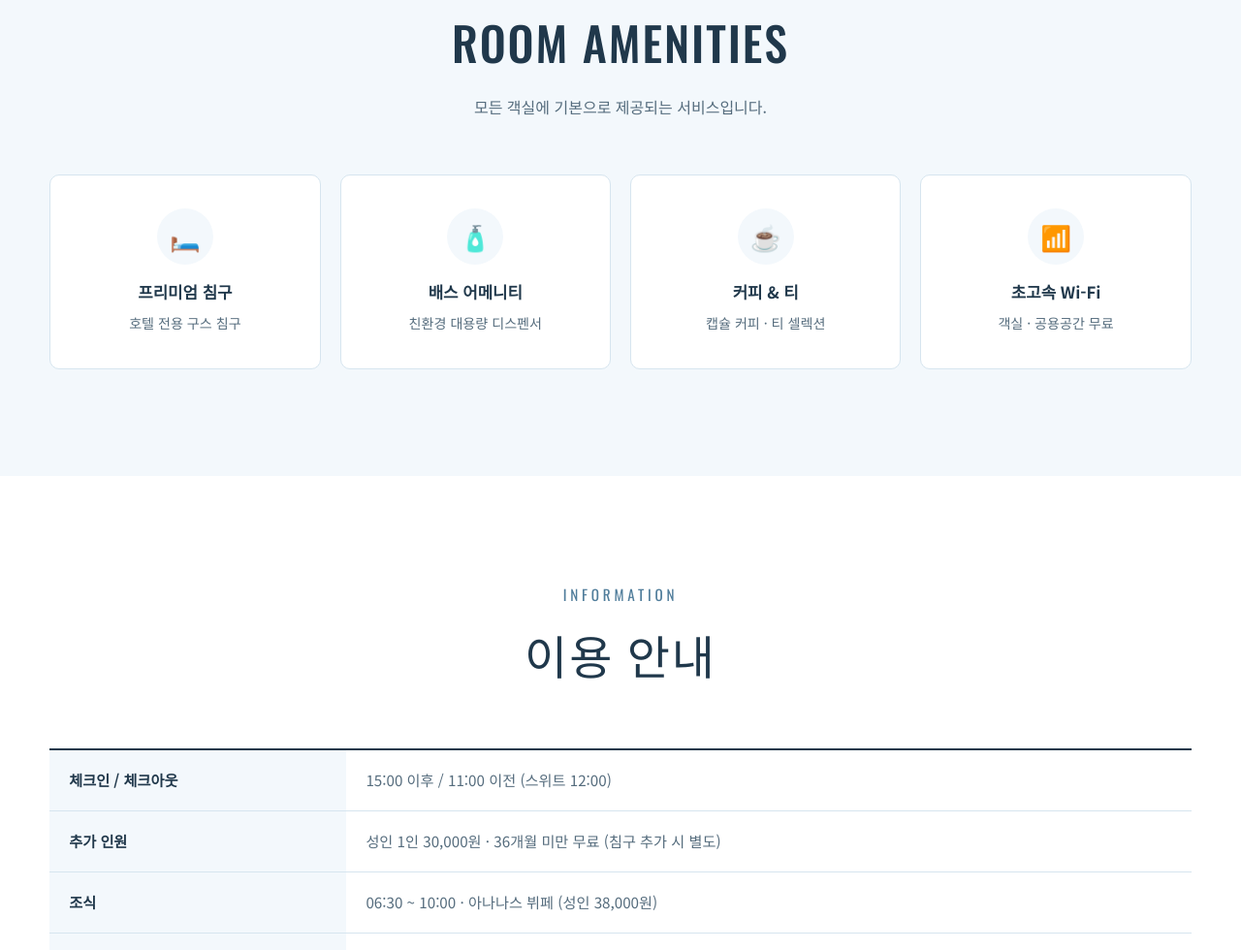
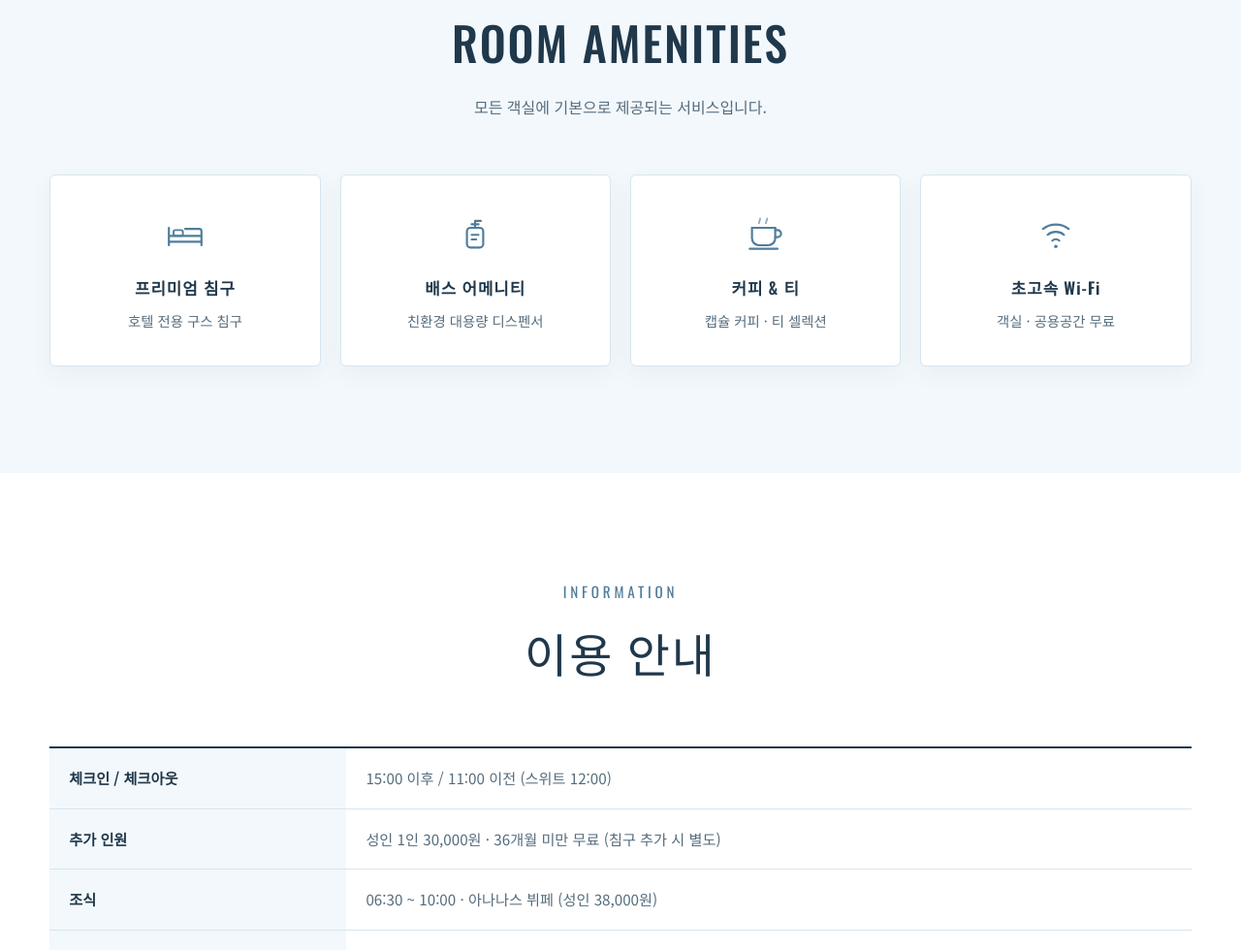
Before and after one commit to chobj20823-cloud/HOTEL_final, a plain HTML site: page rooms.html in a window 1280 px wide. Shown: the part 1976-2956 px from the top of the page at 97% size. Drawn offline with nearby package versions, Linux system fonts and the light colour scheme.

Commit message:
feat: rooms 및 facilities 어메니티 아이콘을 프리미엄 SVG 카드로 교체

```diff
--- a/css/sub.css
+++ b/css/sub.css
@@ -196,14 +196,66 @@
 }
 .gallery figure:hover figcaption { transform: none; }
 
-/* ── 아이콘 특징 리스트 ────────────────────────────────────────── */
+/* ── 아이콘 특징 리스트 (메인 페이지 부대시설 카드와 일체화된 프리미엄 스타일) ── */
 .feature-grid { display: grid; grid-template-columns: repeat(4, 1fr); gap: 20px; }
-.feature-item { text-align: center; padding: 34px 20px; background: var(--color-white); border: 1px solid var(--color-border); border-radius: 10px; transition: var(--transition); }
-.feature-item:hover { border-color: var(--color-sky-blue); transform: translateY(-6px); box-shadow: 0 16px 34px rgba(80, 125, 155, 0.14); }
-.feature-item .icon { width: 58px; height: 58px; margin: 0 auto 14px; display: grid; place-items: center; border-radius: 50%; background: var(--color-section); font-size: 1.6rem; transition: var(--transition); }
-.feature-item:hover .icon { background: var(--color-sky-blue); }
-.feature-item h3 { font-size: 1.05rem; color: var(--color-text); margin-bottom: 6px; }
-.feature-item p { font-size: 0.88rem; color: var(--color-text-sub); }
+.feature-item {
+  text-align: center;
+  padding: 36px 24px;
+  background: var(--color-white);
+  border: 1px solid var(--color-border);
+  border-radius: var(--radius);
+  box-shadow: 0 8px 24px rgba(32, 56, 75, 0.05);
+  transition: var(--transition);
+}
+.feature-item:hover {
+  background: var(--color-ocean-blue);
+  color: var(--white);
+  transform: translateY(-6px);
+  box-shadow: 0 16px 36px rgba(80, 125, 155, 0.22);
+}
+.feature-item .icon {
+  width: 48px;
+  height: 48px;
+  margin: 0 auto 18px;
+  display: flex;
+  align-items: center;
+  justify-content: center;
+  color: var(--color-ocean-blue);
+  background: transparent;
+  border-radius: 0;
+}
+.feature-item .icon svg {
+  width: 100%;
+  height: 100%;
+  transition: transform 0.4s cubic-bezier(0.16, 1, 0.3, 1), color var(--transition);
+}
+.feature-item:hover .icon {
+  color: var(--white);
+  background: transparent;
+}
+.feature-item:hover .icon svg {
+  transform: scale(1.12);
+}
+.feature-item h3 {
+  font-family: var(--font-display);
+  font-size: 1.05rem;
+  letter-spacing: 0.06em;
+  color: var(--color-text);
+  margin-bottom: 8px;
+  transition: color var(--transition);
+}
+.feature-item:hover h3 {
+  color: var(--white);
+}
+.feature-item p {
+  font-size: 0.9rem;
+  color: var(--color-text-sub);
+  line-height: 1.5;
+  transition: color var(--transition);
+}
+.feature-item:hover p {
+  color: var(--white);
+}
 
 /* ── STORY: 타임라인 ───────────────────────────────────────────── */
 .timeline { position: relative; max-width: 860px; margin: 0 auto; }
--- a/rooms.html
+++ b/rooms.html
@@ -162,10 +162,53 @@
           <p>모든 객실에 기본으로 제공되는 서비스입니다.</p>
         </div>
         <div class="feature-grid">
-          <div class="feature-item reveal"><div class="icon" aria-hidden="true">🛏️</div><h3>프리미엄 침구</h3><p>호텔 전용 구스 침구</p></div>
-          <div class="feature-item reveal"><div class="icon" aria-hidden="true">🧴</div><h3>배스 어메니티</h3><p>친환경 대용량 디스펜서</p></div>
-          <div class="feature-item reveal"><div class="icon" aria-hidden="true">☕</div><h3>커피 &amp; 티</h3><p>캡슐 커피 · 티 셀렉션</p></div>
-          <div class="feature-item reveal"><div class="icon" aria-hidden="true">📶</div><h3>초고속 Wi-Fi</h3><p>객실 · 공용공간 무료</p></div>
+          <div class="feature-item reveal">
+            <div class="icon" aria-hidden="true">
+              <svg viewBox="0 0 40 40" fill="none" xmlns="http://www.w3.org/2000/svg">
+                <path d="M6 27V15M6 22H34M34 27V18C34 16.9 33.1 16 32 16H20M6 27H34" stroke="currentColor" stroke-width="1.8" stroke-linecap="round" stroke-linejoin="round"/>
+                <rect x="10" y="17" width="8" height="5" rx="1.5" stroke="currentColor" stroke-width="1.6"/>
+                <path d="M6 27V30M34 27V30" stroke="currentColor" stroke-width="1.8" stroke-linecap="round"/>
+              </svg>
+            </div>
+            <h3>프리미엄 침구</h3>
+            <p>호텔 전용 구스 침구</p>
+          </div>
+          <div class="feature-item reveal">
+            <div class="icon" aria-hidden="true">
+              <svg viewBox="0 0 40 40" fill="none" xmlns="http://www.w3.org/2000/svg">
+                <rect x="13" y="15" width="14" height="17" rx="3" stroke="currentColor" stroke-width="1.8"/>
+                <path d="M20 15V9M20 9H25M17 12H23" stroke="currentColor" stroke-width="1.8" stroke-linecap="round"/>
+                <line x1="17" y1="21" x2="23" y2="21" stroke="currentColor" stroke-width="1.6" stroke-linecap="round"/>
+                <line x1="17" y1="25" x2="21" y2="25" stroke="currentColor" stroke-width="1.6" stroke-linecap="round"/>
+              </svg>
+            </div>
+            <h3>배스 어메니티</h3>
+            <p>친환경 대용량 디스펜서</p>
+          </div>
+          <div class="feature-item reveal">
+            <div class="icon" aria-hidden="true">
+              <svg viewBox="0 0 40 40" fill="none" xmlns="http://www.w3.org/2000/svg">
+                <path d="M8 15H28V24C28 27.3 25.3 30 22 30H14C10.7 30 8 27.3 8 24V15Z" stroke="currentColor" stroke-width="1.8"/>
+                <path d="M28 17H30C31.7 17 33 18.3 33 20C33 21.7 31.7 23 30 23H28" stroke="currentColor" stroke-width="1.8" stroke-linecap="round"/>
+                <line x1="6" y1="33" x2="30" y2="33" stroke="currentColor" stroke-width="1.8" stroke-linecap="round"/>
+                <path d="M14 11C14 9.5 15 8.5 15 7M20 11C20 9.5 21 8.5 21 7" stroke="currentColor" stroke-width="1.6" stroke-linecap="round" opacity="0.6"/>
+              </svg>
+            </div>
+            <h3>커피 &amp; 티</h3>
+            <p>캡슐 커피 · 티 셀렉션</p>
+          </div>
+          <div class="feature-item reveal">
+            <div class="icon" aria-hidden="true">
+              <svg viewBox="0 0 40 40" fill="none" xmlns="http://www.w3.org/2000/svg">
+                <path d="M9 16C15.1 10.9 24.9 10.9 31 16" stroke="currentColor" stroke-width="1.8" stroke-linecap="round"/>
+                <path d="M13 21C16.9 17.6 23.1 17.6 27 21" stroke="currentColor" stroke-width="1.8" stroke-linecap="round"/>
+                <path d="M17 26C18.7 24.5 21.3 24.5 23 26" stroke="currentColor" stroke-width="1.8" stroke-linecap="round"/>
+                <circle cx="20" cy="31" r="1.5" fill="currentColor"/>
+              </svg>
+            </div>
+            <h3>초고속 Wi-Fi</h3>
+            <p>객실 · 공용공간 무료</p>
+          </div>
         </div>
       </div>
     </section>
```
Also changed, not shown: facilities.html (+30 -4 lines).
